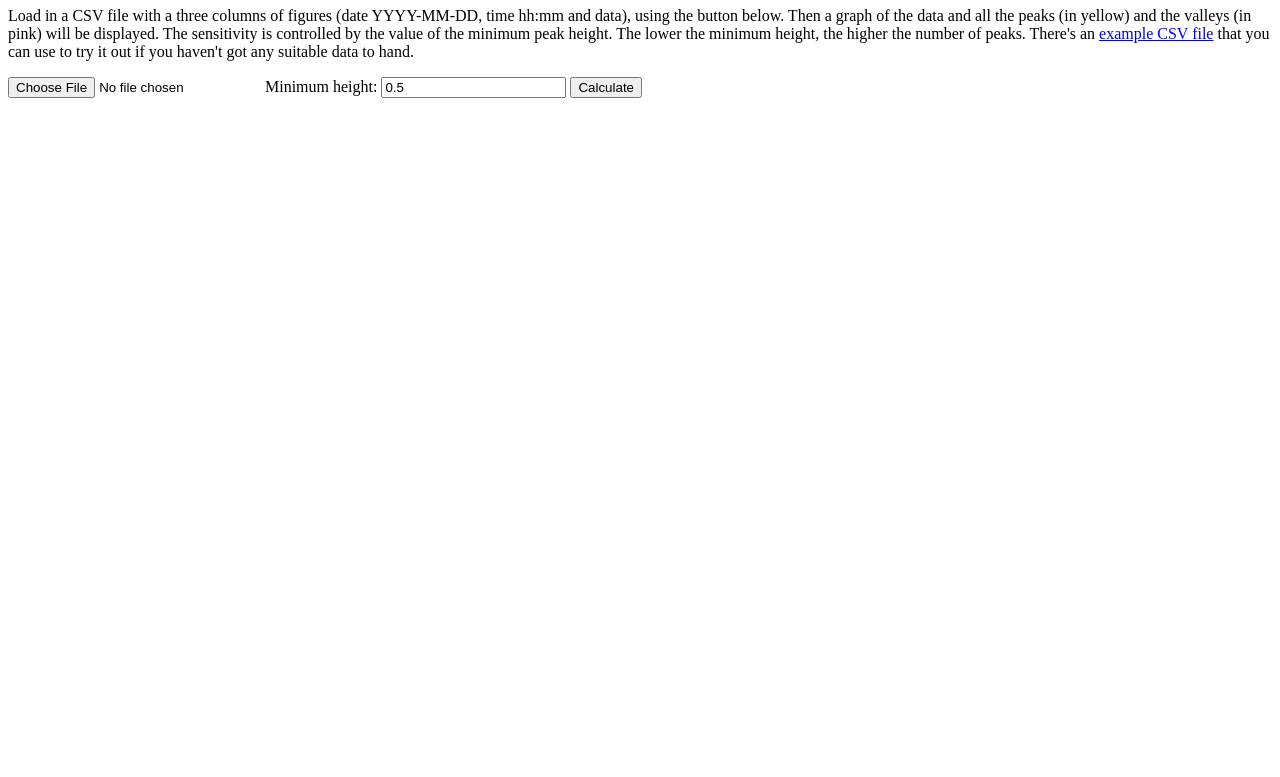
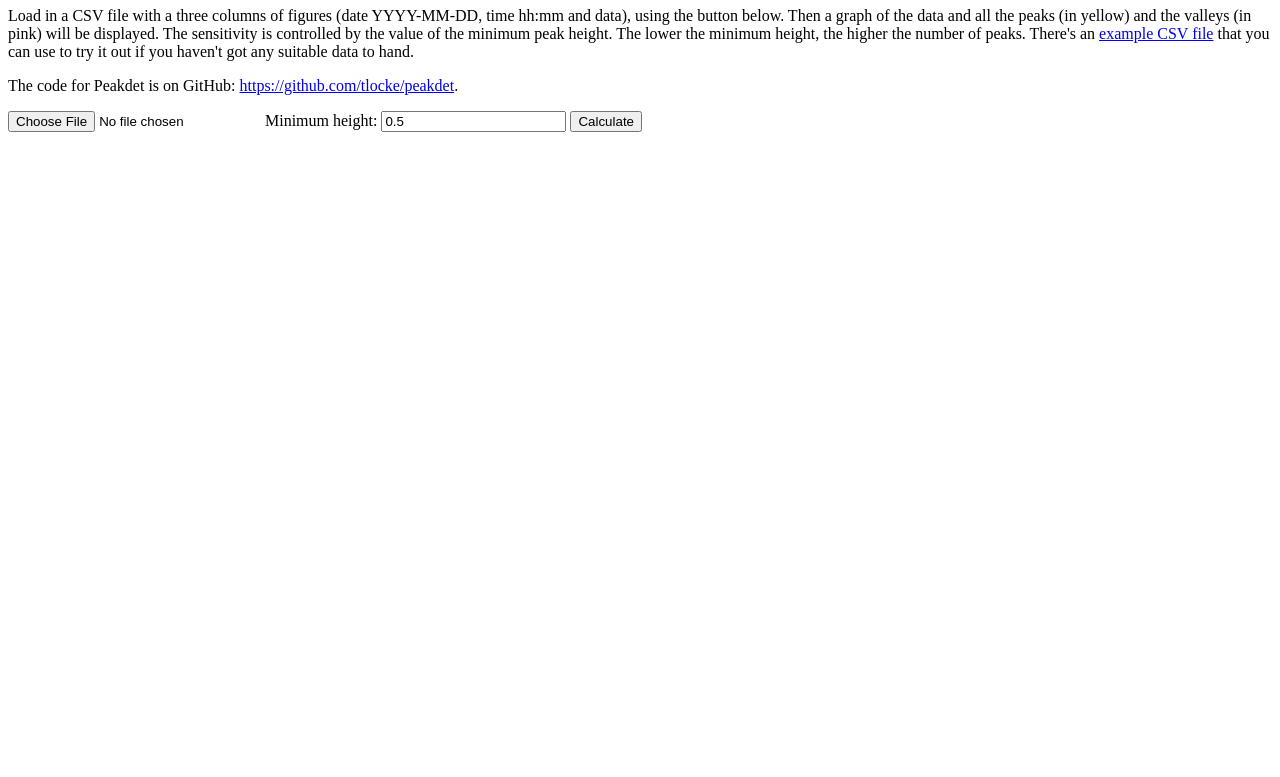
Before and after one commit to tlocke/peakdet, a website: page index.html in a window 1280 px wide. Shown: the part 73-850 px from the top of the page. Before the commit the page ends 816 px from the top, so only its background shows below. Drawn offline with Linux system fonts and the light colour scheme.

Commit message:
Added link to GitHub repo

```diff
--- a/index.html
+++ b/index.html
@@ -22,6 +22,11 @@
       higher the number of peaks. There's an
       <a href="example.csv">example CSV file</a> that you can use to try it
       out if you haven't got any suitable data to hand.
+    </p>
+    <p>
+      The code for Peakdet is on GitHub:
+      <a
+        href="https://github.com/tlocke/peakdet">https://github.com/tlocke/peakdet</a>.
     </p>
 
     <input type="file" id="file">
```
